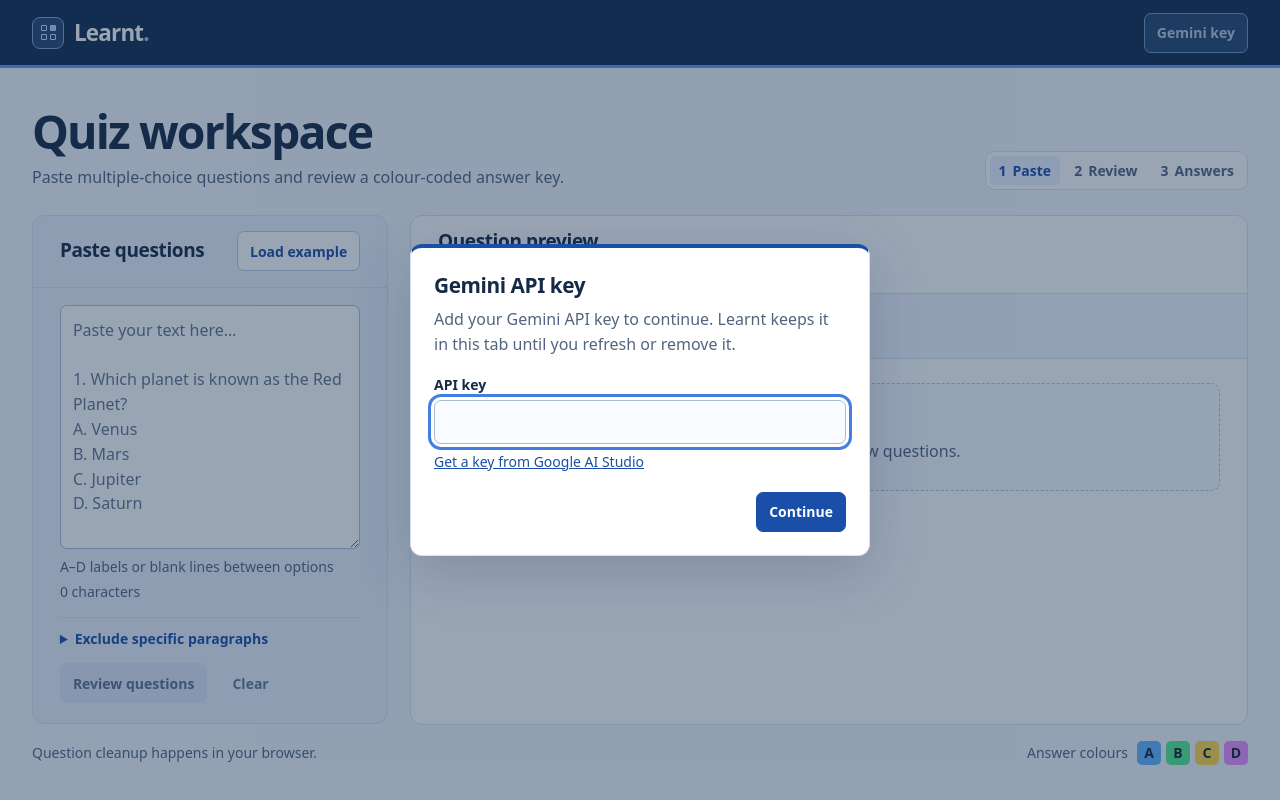
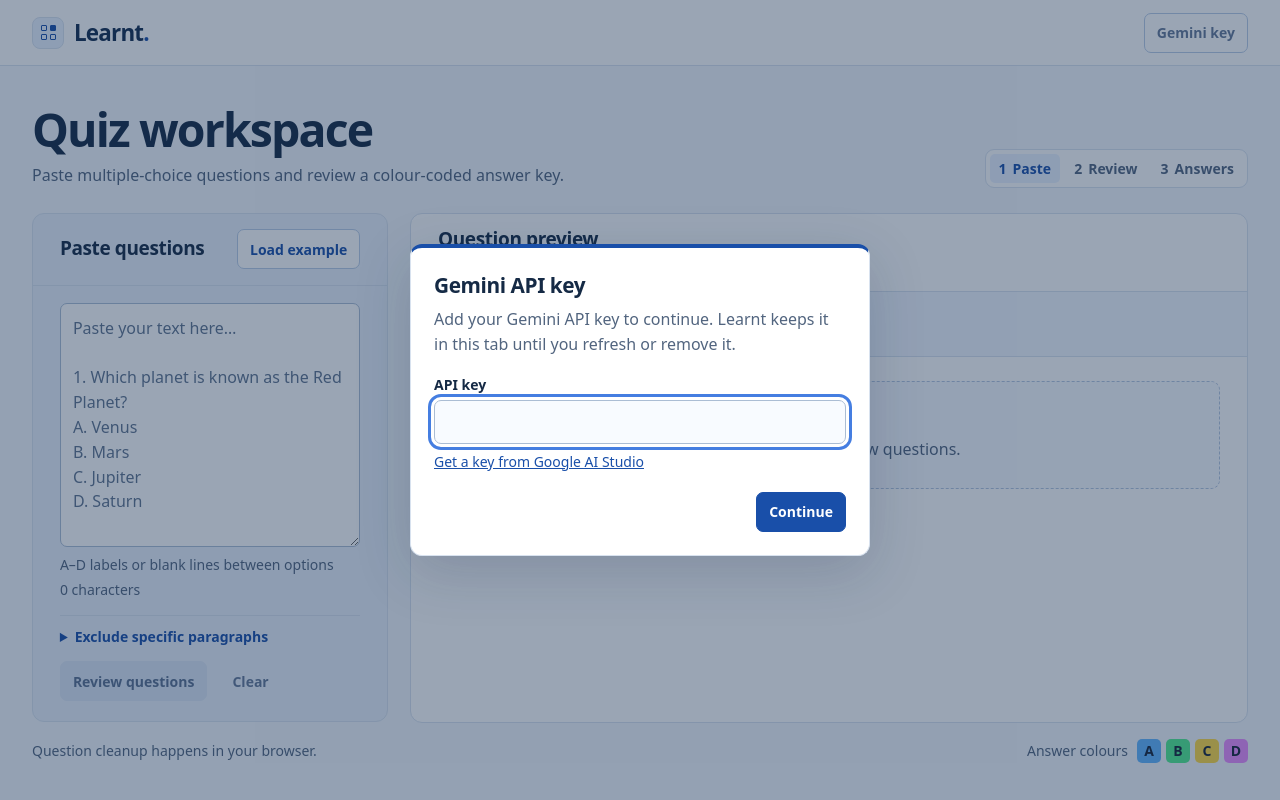
Before and after one commit to AamirrH/Learnt, a website with bundled scripts: page public/index.html in a window 1280 px wide. Built offline with nearby package versions, Linux system fonts and the light colour scheme.

Commit message:
style: make the workspace header white

```diff
--- a/public/styles.css
+++ b/public/styles.css
@@ -23,19 +23,19 @@ button:disabled { cursor: default; }
 :focus-visible { outline: 3px solid #457ee1; outline-offset: 3px; }
 
 .page-width { width: min(100% - 64px, 1240px); margin-inline: auto; }
-.site-header { border-bottom: 3px solid #5d99ef; background: var(--navy); }
+.site-header { border-bottom: 1px solid var(--line); background: var(--surface); }
 .header-inner { min-height: 65px; display: flex; align-items: center; justify-content: space-between; }
 .brand {
   display: inline-flex;
   align-items: center;
   gap: 10px;
-  color: #fff;
+  color: var(--navy);
   font-size: 1.4rem;
   font-weight: 750;
   letter-spacing: -.035em;
   text-decoration: none;
 }
-.brand-period { color: #96c9ff; }
+.brand-period { color: var(--accent); }
 .brand-icon {
   display: grid;
   grid-template: repeat(2, 6px) / repeat(2, 6px);
@@ -43,12 +43,12 @@ button:disabled { cursor: default; }
   place-content: center;
   width: 32px;
   height: 32px;
-  border: 1px solid #80a5d7;
+  border: 1px solid var(--line);
   border-radius: 8px;
-  background: #27476f;
+  background: var(--blue-wash);
 }
-.brand-icon i { border: 1px solid #c8e0ff; border-radius: 1px; }
-.brand-icon i:nth-child(2) { background: #a8d0ff; }
+.brand-icon i { border: 1px solid var(--accent); border-radius: 1px; }
+.brand-icon i:nth-child(2) { background: var(--accent); }
 
 .workspace-heading {
   display: flex;
@@ -145,10 +145,6 @@ summary { width: fit-content; color: var(--accent); font-size: .875rem; font-wei
 .quiet-button:not(:disabled):hover { background: #dceafe; }
 .quiet-button:disabled { color: #657998; }
 .clear-button { border-color: transparent; background: transparent; }
-#manage-key { border-color: #7295c4; color: #f3f8ff; background: #27476f; }
-#manage-key:not(:disabled):hover { background: #355884; }
-#manage-key:disabled { color: #b7c9df; }
-
 .review-panel { min-height: 510px; background: var(--surface); }
 .review-actions {
   min-height: 65px;
```
